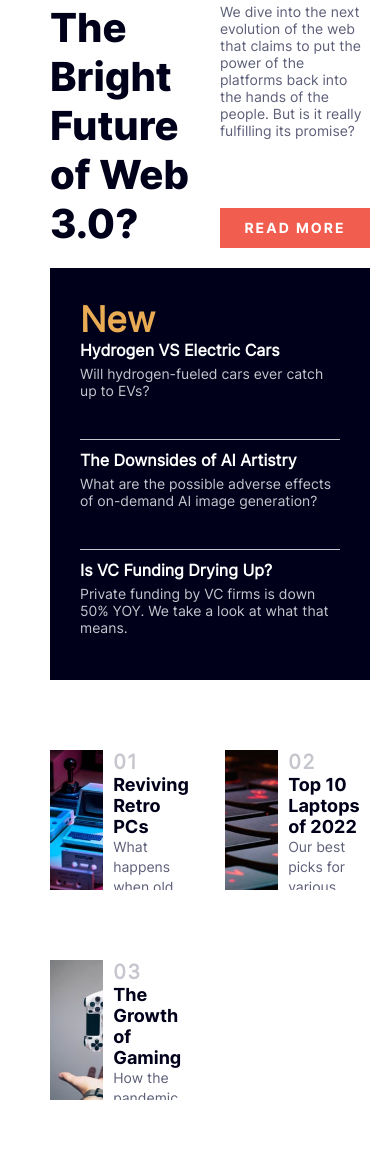
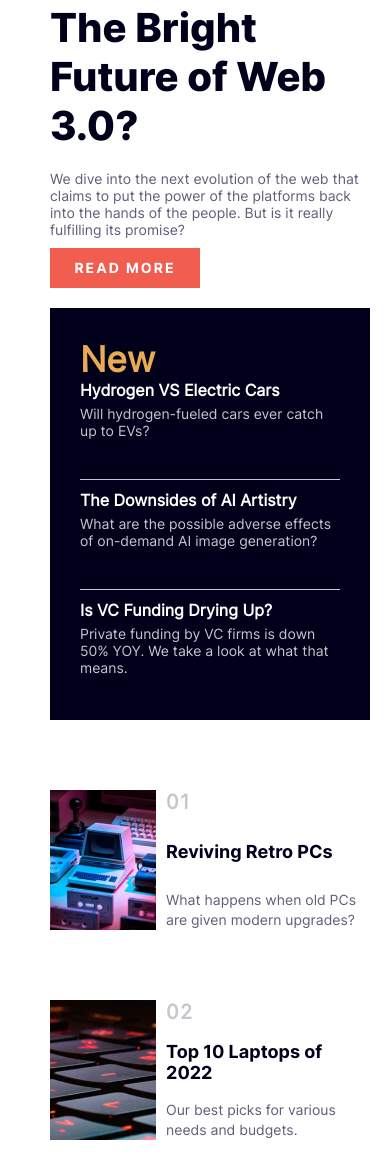
Before and after one commit to walidshaba/News-Homepage, a plain HTML site: page index.html in a window 390 px wide. Shown: the part 253-1424 px from the top of the page. Before the commit the page ends 1353 px from the top, so only its background shows below. Drawn offline with Linux system fonts and the light colour scheme.

Commit message:
I guess i am done

```diff
--- a/assets/styles/main.css
+++ b/assets/styles/main.css
@@ -40,6 +40,8 @@
 body {
   width: 100%;
   height: 100%;
+  padding: 0;
+  margin: 0;
 }
 
 nav {
@@ -457,3 +459,42 @@ main .other-news {
     background-image: url('../images/icon-menu-close.svg');
   }
 }
+
+@media screen and (max-width: 750px) {
+  .top-headline h1 {
+    grid-column: 1 / span 2;
+    max-width: 600px;
+    font-size: 40px;
+    font-family: var(--xtraBoldInter);
+    color: var(--veryDarkBlue);
+  }
+
+  .top-headline .head-texts {
+    grid-column: 1 / span 2;
+    display: flex;
+    flex-direction: column;
+    justify-content: space-between;
+  }
+  .head-texts p {
+    margin: 0 0 10px;
+  }
+}
+
+@media screen and (max-width: 600px) {
+  main .other-news {
+    margin-top: 50px;
+    display: flex;
+    overflow: hidden;
+    height: 140px;
+
+    grid-column: 1 / span 2;
+  }
+  .other-news .other-side {
+    height: 100%;
+    display: flex;
+    flex-direction: column;
+    justify-content: space-between;
+    width: 250px;
+    overflow: hidden;
+  }
+}
```
